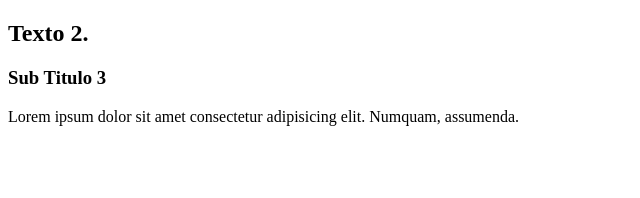
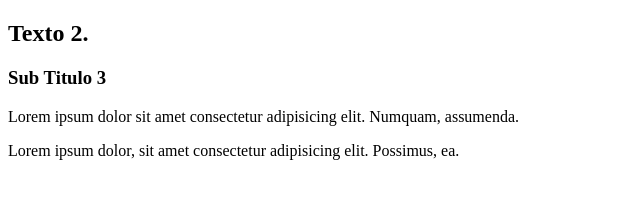
Before and after one commit to Franzaviza/practica_vscode_git, a plain HTML site: page index.html in a window 1280 px wide. Shown: the whole page, without its empty margins (0-640 px from the left). Drawn offline with Linux system fonts and the light colour scheme.

Commit message:
Agregado Bug 1

```diff
--- a/ejemplo.json
+++ b/ejemplo.json
@@ -0,0 +1,3 @@
+{
+    "bug_arreglado": "Critico"
+}
--- a/index.html
+++ b/index.html
@@ -9,5 +9,7 @@
     <h2>Texto 2.</h2>
     <h3>Sub Titulo 3</h3>
      <p>Lorem ipsum dolor sit amet consectetur adipisicing elit. Numquam, assumenda.</p>
+     <div class="contenedor"></div><p>Lorem ipsum dolor, sit amet consectetur adipisicing elit.
+        Possimus, ea.</p>
 </body>
 </html>
```
